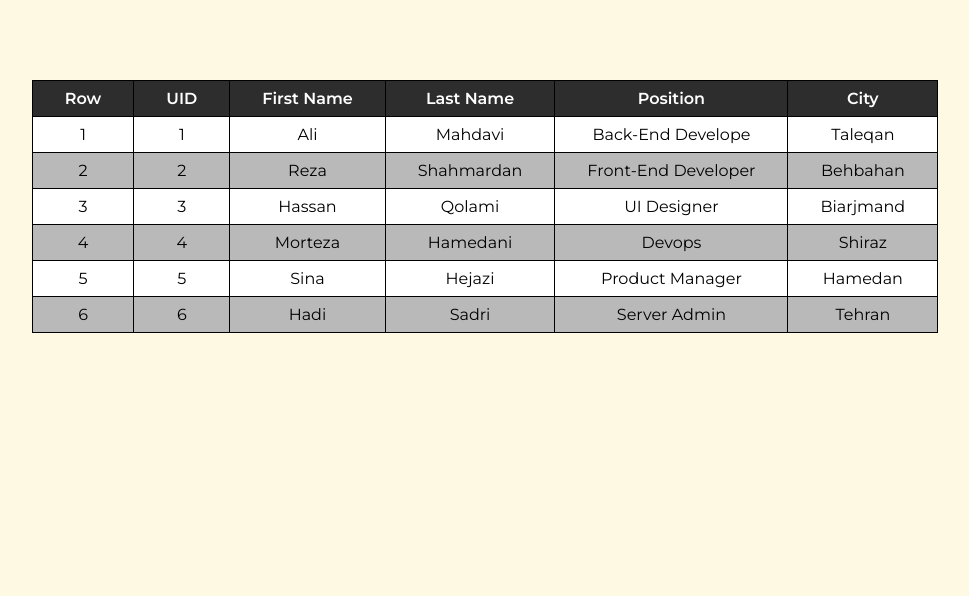
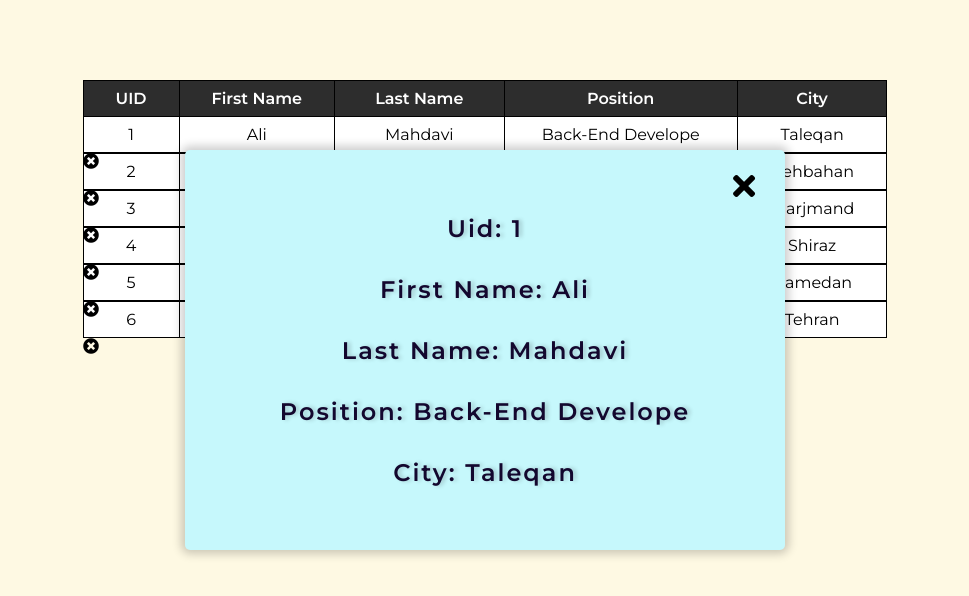
Before and after one commit to mawsyh/Mohammad_Misaghi_hw6_maktab62, a plain HTML site: page Q1-9/index.html in a window 1280 px wide. Both pictures are taken after a click on the element "Back-End Develope". Shown: the whole page, without its empty margins (155-1124 px from the left). Drawn offline with Linux system fonts and the light colour scheme.

Commit message:
Q1-9 edited

```diff
--- a/Q1-9/app.js
+++ b/Q1-9/app.js
@@ -5,7 +5,7 @@ const firstNameEl = document.getElementById("first-name");
 const lastNameEl = document.getElementById("last-name");
 const positionEl = document.getElementById("position");
 const cityEl = document.getElementById("city");
-const dataPanel = document.querySelector(".addictional-data");
+const dataPanel = document.querySelector(".additional-data");
 
 let personData = [
   {
@@ -57,12 +57,14 @@ function dataLoader(personData) {
   let i = 1;
   let tableMakerHtml = ``;
   for (let person of personData) {
-    tableMakerHtml += `<tr><td>${i}</td>
-        <td onclick="showPersonDataInPanel(person)">${person.uid}</td>
-        <td>${person.firstName}</td>
-        <td>${person.lastName}</td>
-        <td>${person.position}</td>
-        <td>${person.city}</td></tr>`;
+    tableMakerHtml += `
+      <tr id="satr">
+        <td id="data">${person.uid}</td>
+        <td id="data">${person.firstName}</td>
+        <td id="data">${person.lastName}</td>
+        <td id="data">${person.position}</td>
+        <td id="data">${person.city}</td>
+        <i class="fas fa-times-circle remove"></i></tr>`;
     i++;
   }
   tableEl.innerHTML = tableMakerHtml;
@@ -73,8 +75,6 @@ dataLoader(personData);
 //by the colum head that is clicked on
 function sortByHead(headerName) {
   let headerType = typeof personData[0][headerName];
-  console.log(headerType);
-
   switch (headerType) {
     case "number":
       personData = personData.sort((a, b) => b[headerName] - a[headerName]);
@@ -86,6 +86,38 @@ function sortByHead(headerName) {
       break;
   }
   dataLoader(personData);
+  popUp();
 }
 
-function showPersonDataInPanel(person) {}
+//pop up the data on screen when clicked on a single data
+function popUp() {
+  const dataEl = document.querySelectorAll("#data");
+  dataEl.forEach((element) =>
+    element.addEventListener("click", () => {
+      for (let person of personData) {
+        let data;
+        if (element.innerHTML.length === 1) data = Number(element.innerHTML);
+        else data = element.innerHTML;
+        if (Object.values(person).includes(data)) {
+          let popUp = document.createElement("div");
+          popUp.innerHTML = `
+      <i class="fas fa-times"></i>
+      <p>Uid: ${person.uid}</p>
+      <p>First Name: ${person.firstName}</p>
+      <p>Last Name: ${person.lastName}</p>
+      <p>Position: ${person.position}</p>
+      <p>City: ${person.city}</p>
+      `;
+          dataPanel.classList.add("active");
+          dataPanel.appendChild(popUp);
+        }
+      }
+      const closeBtn = document.querySelector(".fa-times");
+      closeBtn.addEventListener("click", () => {
+        dataPanel.classList.remove("active");
+        dataPanel.innerHTML = ``;
+      });
+    })
+  );
+}
+popUp();
--- a/Q1-9/index.html
+++ b/Q1-9/index.html
@@ -6,13 +6,13 @@
     <meta name="viewport" content="width=device-width, initial-scale=1.0">
     <title>Document</title>
     <link rel="stylesheet" href="./style.css">
+    <link rel="stylesheet" href="https://use.fontawesome.com/releases/v5.15.4/css/all.css" integrity="sha384-DyZ88mC6Up2uqS4h/KRgHuoeGwBcD4Ng9SiP4dIRy0EXTlnuz47vAwmeGwVChigm" crossorigin="anonymous">
 </head>
 <body>
     <div class="main-container">
         <table>
             <thead>
                 <tr>
-                    <th id="row">Row</th>
                     <th id="uid" onclick="sortByHead('uid')">UID</th>
                     <th id="first-name" onclick="sortByHead('firstName')">First Name</th>
                     <th id="last-name" onclick="sortByHead('lastName')">Last Name</th>
@@ -22,7 +22,7 @@
             </thead>
             <tbody id="table-data"></tbody>
         </table>
-        <span class="addictional-data"></span>
+        <span class="additional-data"></span>
     </div>
     <script src="./app.js"></script>
 </body>
--- a/Q1-9/style.css
+++ b/Q1-9/style.css
@@ -20,6 +20,7 @@ body {
 table {
   border-collapse: collapse;
   background-color: white;
+  cursor: pointer;
 }
 
 td {
@@ -27,7 +28,6 @@ td {
   padding: 0.5rem 2rem;
   font-weight: 400;
   text-align: center;
-  cursor: pointer;
 }
 
 th {
@@ -36,27 +36,52 @@ th {
   background-color: #2d2d2d;
   color: white;
   font-weight: 600;
-  cursor: pointer;
 }
 
 tr:nth-child(even) {
   background-color: #b9b9b9;
 }
 
-.addictional-data {
-  width: 400px;
+.additional-data {
+  width: 600px;
   height: 400px;
-  background-color: white;
+  background-color: rgb(198, 248, 252);
   position: fixed;
   top: 150px;
   box-shadow: 0 0 10px 4px rgba(0, 0, 0, 0.2);
   border-radius: 5px;
   opacity: 1;
-  padding: 2rem;
+  padding: 3rem 2rem 1rem 2rem;
   font-size: 1.5rem;
   opacity: 0;
+  pointer-events: none;
 }
 
-.addictional-data.active {
+.additional-data p {
+  display: flex;
+  flex-direction: column;
+  justify-content: space-between;
+  align-items: center;
+  padding: 1rem;
+  color: rgb(19, 7, 46);
+  letter-spacing: 2px;
+  font-weight: bold;
+  text-shadow: 3px 0px 4px rgba(0, 0, 0, 0.2);
+}
+
+.additional-data.active {
   opacity: 1;
+  pointer-events: all;
 }
+
+.additional-data.active i {
+  position: absolute;
+  top: 20px;
+  right: 30px;
+  font-size: 2rem;
+  cursor: pointer;
+}
+
+.remove {
+  position: absolute;
+}
```
